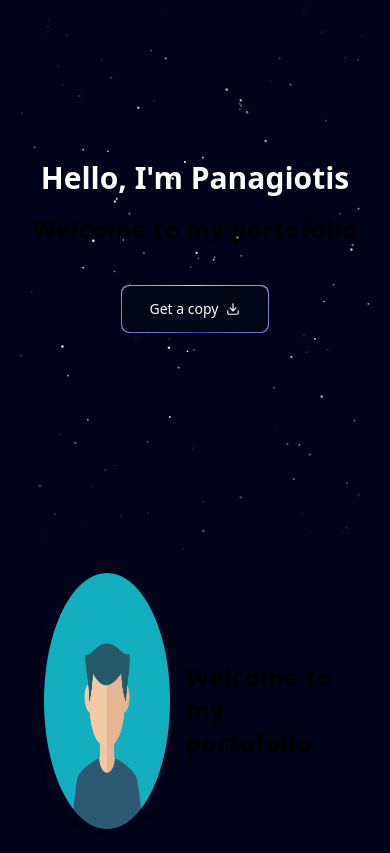
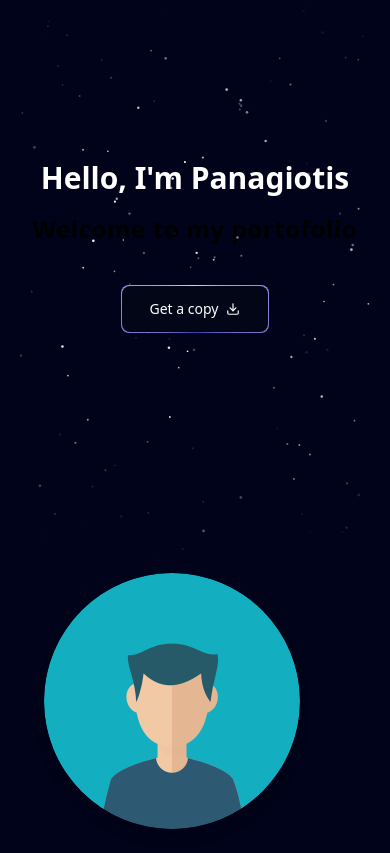
Before and after one commit to panagiotiskon/Portfolio, a Next.js app: page / in a window 390 px wide. Built offline with nearby package versions, Linux system fonts and the light colour scheme.

Commit message:
added scrollbar styling & bug fixing

```diff
--- a/app/globals.css
+++ b/app/globals.css
@@ -9,3 +9,23 @@
       -webkit-mask-image: radial-gradient(circle, rgba(0, 0, 0, 1) 40%, rgba(0, 0, 0, 0) 100%);
     }
   }
+
+  ::-webkit-scrollbar {
+    width: 12px;
+
+  }
+
+  ::-webkit-scrollbar-track {
+    background: #000319;
+  }
+
+  ::-webkit-scrollbar-thumb {
+    background: #402745;
+    border-radius: 10px;
+    border: 2px solid #000319;
+  }
+
+
+  ::-webkit-scrollbar-thumb:hover {
+    background: #593a5f;
+  }
--- a/app/layout.tsx
+++ b/app/layout.tsx
@@ -1,5 +1,5 @@
 import type { Metadata } from "next";
-import { Geist, Geist_Mono } from "next/font/google";
+import { Geist, Geist_Mono, JetBrains_Mono } from "next/font/google";
 import "./globals.css";
 
 const geistSans = Geist({
--- a/app/page.tsx
+++ b/app/page.tsx
@@ -1,12 +1,12 @@
-import  NavBar  from "../components/NavBar";
-import Hero  from "../components/Hero";
+import NavBar from "../components/NavBar";
+import Hero from "../components/Hero";
 
 export default function Home() {
   return (
     <main
       className="relative bg-black-100 flex justify-center
-     items-center  flex-col overflow-hidden mx-auto sm:px-10
-     px-5"
+     items-center flex-col overflow-hidden mx-auto sm:px-10
+     px-5 min-h-screen"
     >
       <div className="max-w-7xl w-full">
         <NavBar />
--- a/components/AboutMe.tsx
+++ b/components/AboutMe.tsx
@@ -1,4 +1,5 @@
 import React from 'react'
+import Image from 'next/image'
 import { TextGenerateEffect } from './ui/textGenerateEffect'
 
 function AboutMe() {
@@ -7,16 +8,16 @@ function AboutMe() {
       className="flex flex-row gap-4 p-6 items-center pt-60"
       id="about"
     >
-      <div className="justify-center">
-        <img
+        <Image
           src="/profile.png"
           alt="profile"
-          className="rounded-full h-64 w-64 shadow-lg"
+          className="rounded-full shadow-lg"
+          width={256}
+          height={256}
         />
-      </div>
       <div>
         <TextGenerateEffect
-          words="Welcome to my portofolio"
+          words=""
           className="text-3xl"
         />
       </div>
--- a/tailwind.config.ts
+++ b/tailwind.config.ts
@@ -11,8 +11,9 @@ export default {
       colors: {
         black:{
           DEFAULT: "#000",
-          100: "#000319"
-        }
+          100: "#000319",
+
+        },
       }
     },
   },
```
Also changed, not shown: package.json (+5 -2 lines), 1 other file (tests, documents, lock files or other folders).
